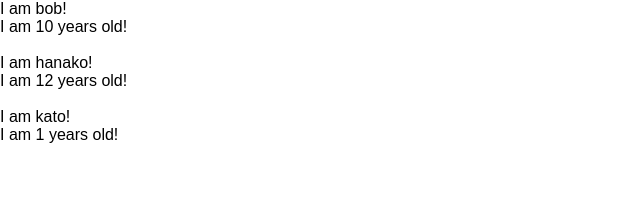
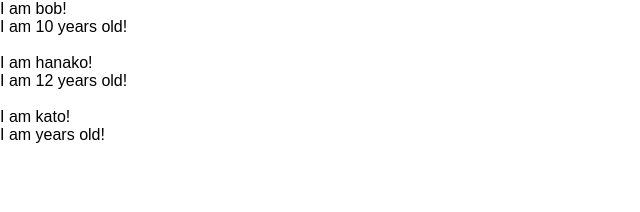
Before and after one commit to tyapaman/firebase-crud-app, a React (Create React App) app: page / in a window 1280 px wide. Shown: the top 212 px of the page, without its empty margins (0-640 px from the left). Built offline with nearby package versions, Linux system fonts and the light colour scheme.

Commit message:
propsの型定義を学習 prop-types

```diff
--- a/src/App.js
+++ b/src/App.js
@@ -1,5 +1,7 @@
 //jsxを使用する場合はReactは必要
 import React, { Component } from 'react';
+import PropTypes from 'prop-types';
+
 
 //関数コンポーネント,引数にpropsを受け取る
 const User = (props) =>{
@@ -14,11 +16,19 @@ const User = (props) =>{
   );
 }
 
+//コンポーネントのpropsに対する型を定義
+//Userの後である必要がある
+User.propTypes = {
+  name:PropTypes.string,
+  //isRequiredは値が必ず存在していないといけない
+  age:PropTypes.number.isRequired
+}
+
 //関数コンポーネント
 const App = () =>{
   const profiles =[
     { name:"bob", age:10},
-    { name:"hanako", age:12},
+    { name:"hanako", age:"12"},
     { name:"kato"}
   ]
   return (
@@ -35,10 +45,6 @@ const App = () =>{
   );
 }
 
-//defaultpropsで初期値を設定できる
-User.defaultProps={
-  age:1
-}
 
 
 export default App;
```
